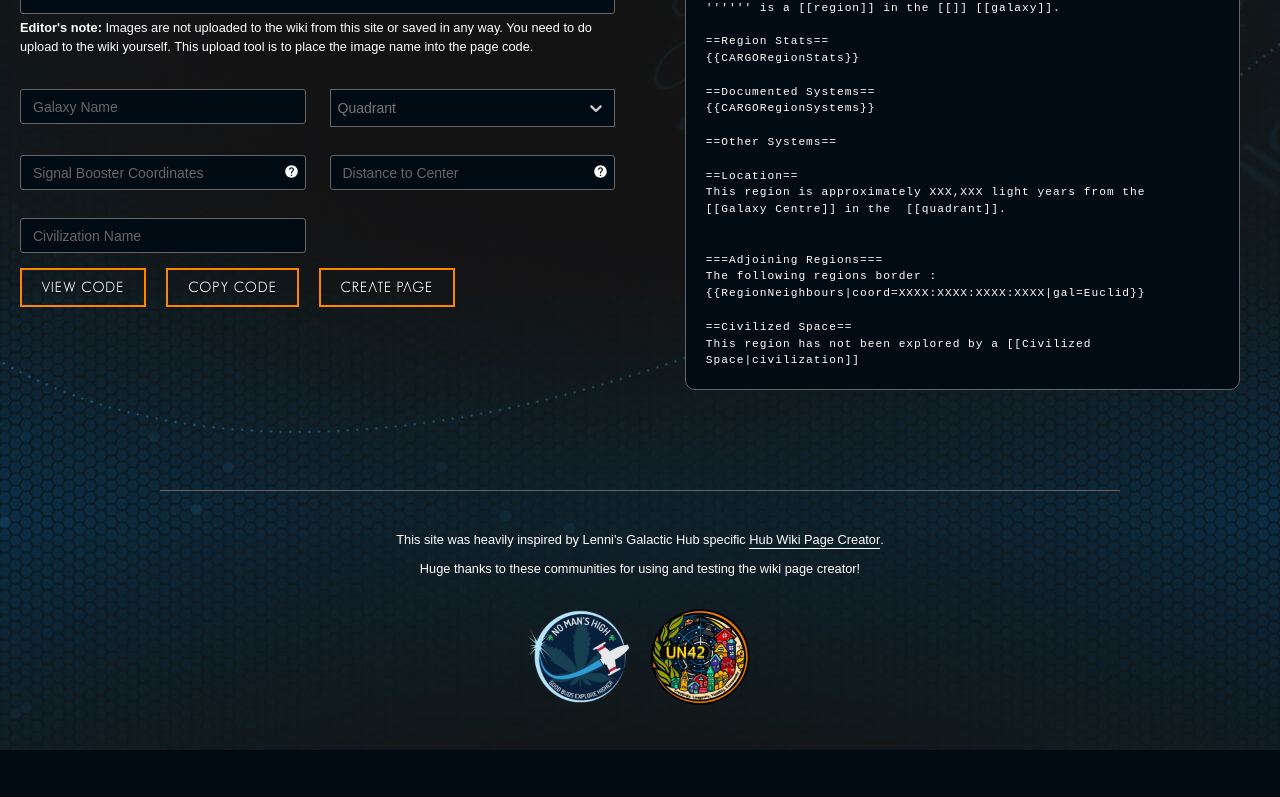
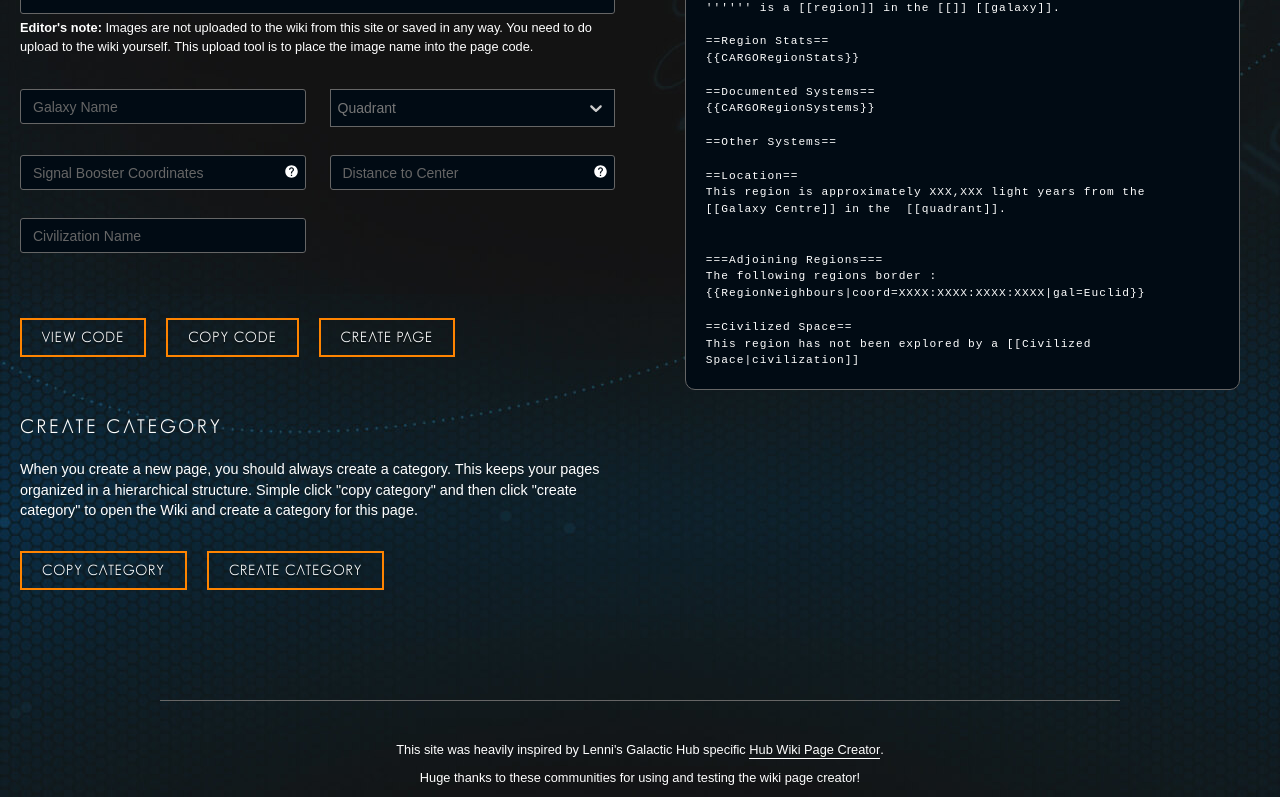
Before and after one commit to BrockBeldham/nms-wiki-boilerplate, a Next.js app: page /region in a window 1280 px wide. Shown: the part 536-1333 px from the top of the page. Before the commit the page ends 1286 px from the top, so only its background shows below. Built offline with nearby package versions, Linux system fonts and the light colour scheme; a web font is replaced by a local one.

Commit message:
⚡️ added gategory creation to the region page

```diff
--- a/pages/region.js
+++ b/pages/region.js
@@ -10,6 +10,7 @@ import styles from '../styles/forms.module.scss';
 export default function Creature() {
   const myRef = useRef(null);
   const [codeCopied, setCodeCopied] = useState(false);
+  const [codeCatCopied, setCodeCatCopied] = useState(false);
   const [viewCode, setViewCode] = useState(false);
   const [title, setTitle] = useState('');
   const [image, setImage] = useState('');
@@ -18,6 +19,19 @@ export default function Creature() {
   const [coordinates, setCoordinates] = useState('');
   const [distance, setDistance] = useState('');
   const [civ, setCiv] = useState('');
+
+  const categoryTemplate = `This category is for content related to the '''${title}''' [[region]].
+
+[[Category: Regions]]
+[[Category: ${galaxy}]]`;
+
+  const copyCategory = () => {
+    navigator.clipboard.writeText(categoryTemplate);
+    setCodeCatCopied(true);
+    setTimeout(() => {
+      setCodeCatCopied(false);
+    }, 3000);
+  };
 
   const codeTemplate = `{{Version|${process.env.NEXT_PUBLIC_VERSION}}}
 {{Region infobox
@@ -87,7 +101,7 @@
         <Input id='distance' type='text' label='Distance to Center' tooltip='Found in the top right of the galaxy map.' onChange={(value) => setDistance(value)} />
         <Input id='civilized' type='text' label='Civilization Name' onChange={(value) => setCiv(value)} />
       </div>
-      <div className='btnContainer'>
+      <div className={styles.btnContainer}>
         <button type='button' className={`btn whiteBtn ${styles.btn}`} onClick={() => {
           myRef.current.scrollIntoView();
           setViewCode(true);
@@ -101,6 +115,16 @@
           Create Page
         </a>
       </div>
+      <h2 className={styles.catTitle}>Create Category</h2>
+      <p className={styles.catText}>When you create a new page, you should always create a category. This keeps your pages organized in a hierarchical structure. Simple click &quot;copy category&quot; and then click &quot;create category&quot; to open the Wiki and create a category for this page.</p>
+      <div className={styles.catBtnContainer}>
+        <button type='button' className={`btn whiteBtn ${styles.btn}`} onClick={() => copyCategory()}>
+          {codeCatCopied ? 'Category Copied' : 'Copy Category'}
+        </button>
+        <a href={`https://nomanssky.fandom.com/wiki/Category:${title.replace(/ /g,'_')}?action=edit`} className={`btn whiteBtn ${styles.btn}`} target='_blank' rel='noreferrer'>
+          Create Category
+        </a>
+      </div>
     </CodeView>
   );
 }
--- a/styles/forms.module.scss
+++ b/styles/forms.module.scss
@@ -1,7 +1,27 @@
 @import './settings';
+
+.btnContainer {
+  margin: 50px 0;
+}
+
+.catBtnContainer {
+  margin: 20px 0;
+}
 
 .btn {
   margin: 10px 20px 10px 0;
+}
+
+.catTitle {
+  @include font-nms;
+
+  font-size: 1.2em;
+  letter-spacing: 3px;
+  font-weight: normal;
+}
+
+.catText {
+  margin: 0 0 20px;
 }
 
 @media (max-width: $mobile_width) {
```
